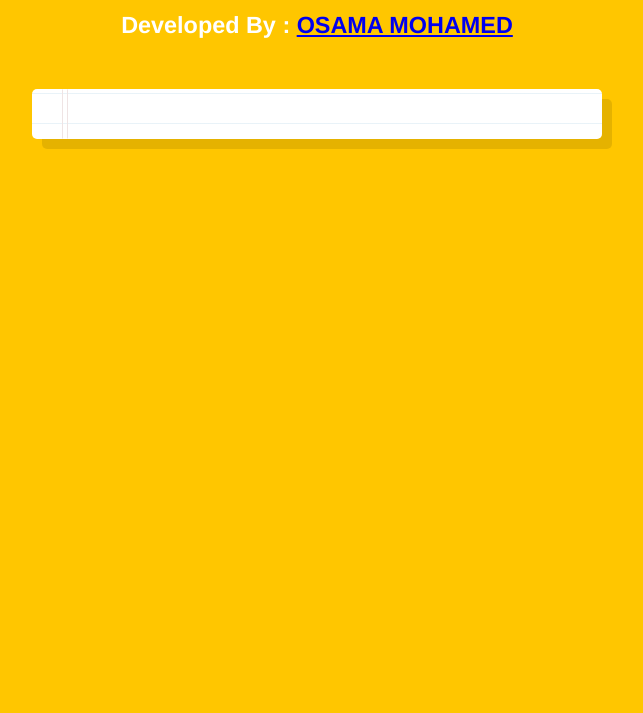
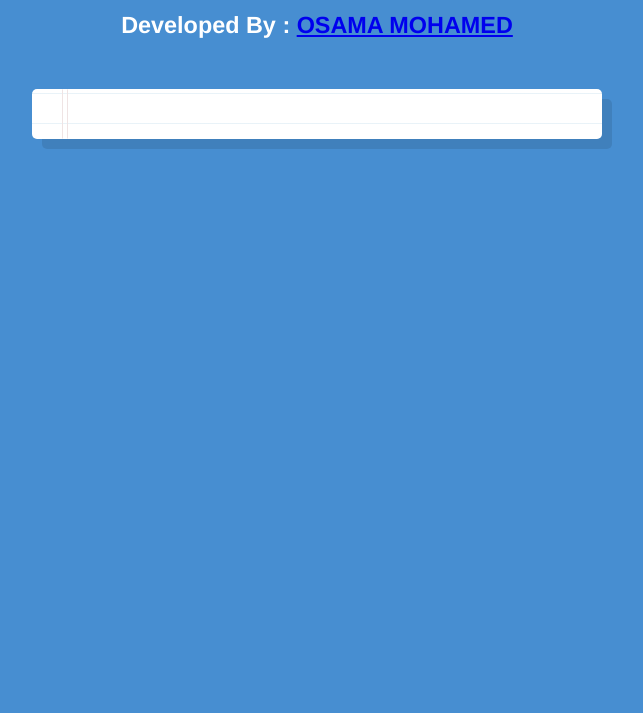
Before and after one commit to OSAMAMOHAMED1234/voice_recognition_js, a plain HTML site: page index.html in a window 1280 px wide. Shown: the part 87-800 px from the top of the page, without its empty margins (323-966 px from the left). Drawn offline with Linux system fonts and the light colour scheme.

Commit message:
edit background color

```diff
--- a/style.css
+++ b/style.css
@@ -3,7 +3,7 @@ html {
 }
 
 body {
-  background:#ffc600;
+  background: #478ed1;
   font-family: 'helvetica neue';
   font-weight: 200;
   font-size: 20px;
```
